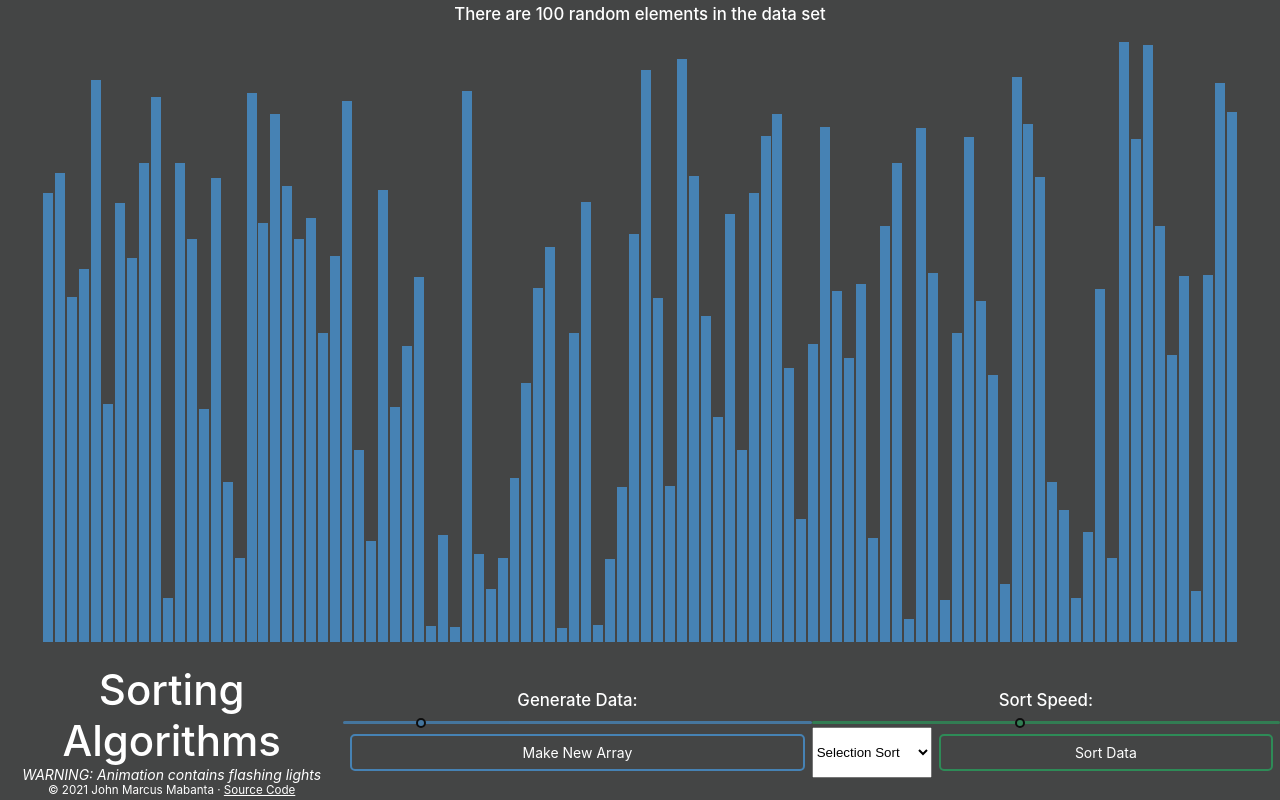
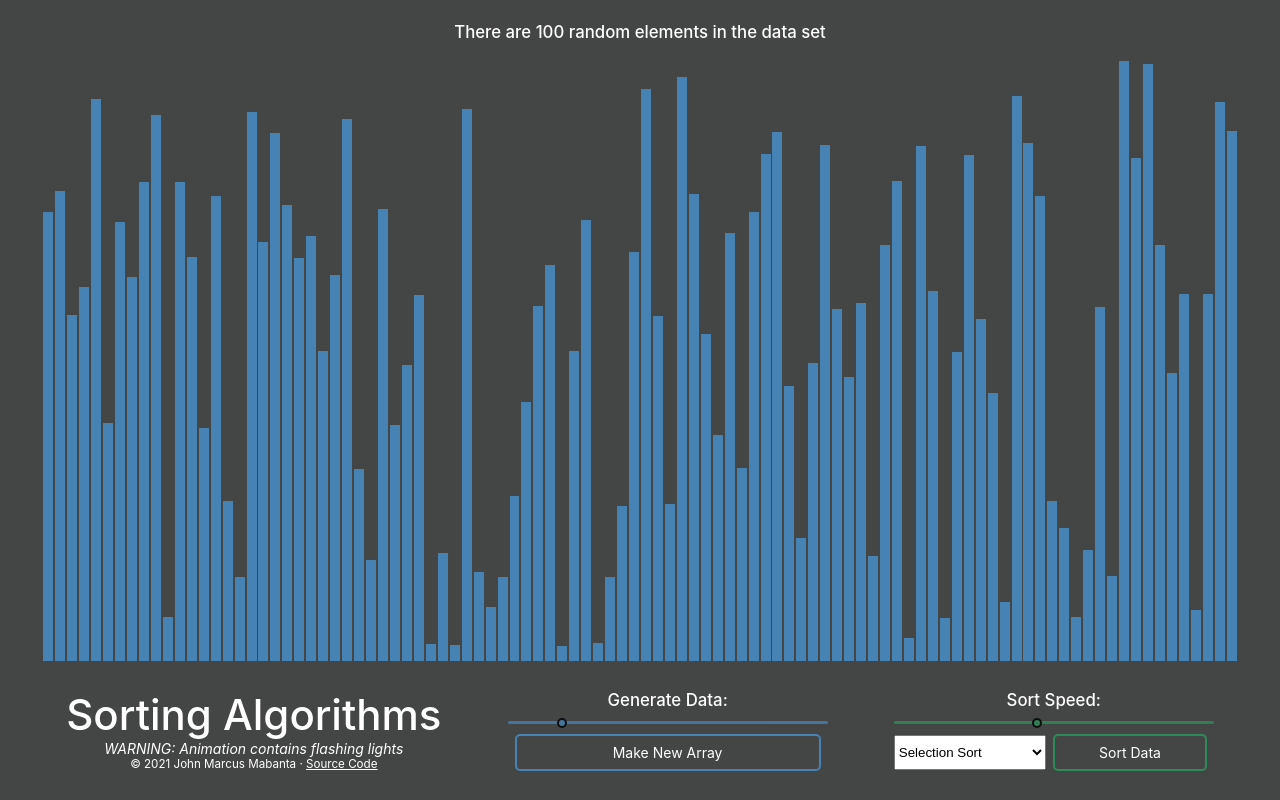
Before and after one commit to jmmabanta/sort-algo, a React (Create React App) app: page / in a window 1280 px wide. Built offline with nearby package versions, Linux system fonts and the light colour scheme.

Commit message:
Made dropdown functional

```diff
--- a/src/components/sort/SortAnimator.ts
+++ b/src/components/sort/SortAnimator.ts
@@ -88,10 +88,8 @@ const SortAnimator = (dataSet: number[]) => {
       setTimeout(() => {
         dataBars[i].style.backgroundColor = SORTED_COLOR;
         if (i === dataBars.length - 1) {
-          setTimeout(() => {
-            setAnimating(false);
-            setIsSorted(true);
-          }, 1500);
+          setAnimating(false);
+          setIsSorted(true);
         }
       }, i * animSpeed);
     }
--- a/src/components/sort/SortDataInputs.tsx
+++ b/src/components/sort/SortDataInputs.tsx
@@ -1,3 +1,4 @@
+import React, { useState } from 'react';
 import { AlgorithmType } from './SortAnimator';
 
 interface ButtonProps {
@@ -8,6 +9,12 @@ interface ButtonProps {
 }
 
 const SortDataInputs = (props: ButtonProps) => {
+  const [selectedAlgo, setSelectedAlgo] = useState('selection');
+
+  const changeAlgo = (e: React.ChangeEvent<HTMLSelectElement>) => {
+    setSelectedAlgo(e.target.value);
+  };
+
   return (
     <div className="input_section sort_section">
       <h3>Sort Speed:</h3>
@@ -23,7 +30,12 @@ const SortDataInputs = (props: ButtonProps) => {
         disabled={props.isDisabled}
       ></input>
       <div className="button_list sort_button">
-        <select name="algos" id="algo-drop">
+        <select
+          name="algos"
+          id="algo-drop"
+          value={selectedAlgo}
+          onChange={changeAlgo}
+        >
           <optgroup label="O(n²)">
             <option value="selection">Selection Sort</option>
             <option value="insertion">Insertion Sort</option>
@@ -32,7 +44,12 @@ const SortDataInputs = (props: ButtonProps) => {
             <option value="merge">Merge Sort</option>
           </optgroup>
         </select>
-        <button disabled={props.isDisabled}>Sort Data</button>
+        <button
+          onClick={() => props.sortData(selectedAlgo as AlgorithmType)}
+          disabled={props.isDisabled}
+        >
+          Sort Data
+        </button>
       </div>
     </div>
   );
--- a/src/index.css
+++ b/src/index.css
@@ -103,8 +103,12 @@ hr {
 
 .input_section {
   margin-top: 1vh;
-  width: 40%;
+  width: 25%;
   max-width: 480px;
+}
+
+.input_section:disabled {
+  display: none;
 }
 
 /* DATA BARS */
@@ -144,6 +148,11 @@ hr {
   -webkit-transition: 0.2s;
 }
 
+.button_list select {
+  width: 100%;
+  margin: 1vh 0;
+}
+
 .array_button button {
   border: 2px var(--bar-color) solid;
 }
@@ -156,7 +165,7 @@ hr {
   border: 2px var(--sort-button-color) solid;
 }
 
-.sort_button :hover {
+.sort_button button:hover {
   background-color: var(--sort-button-color);
 }
 
```
